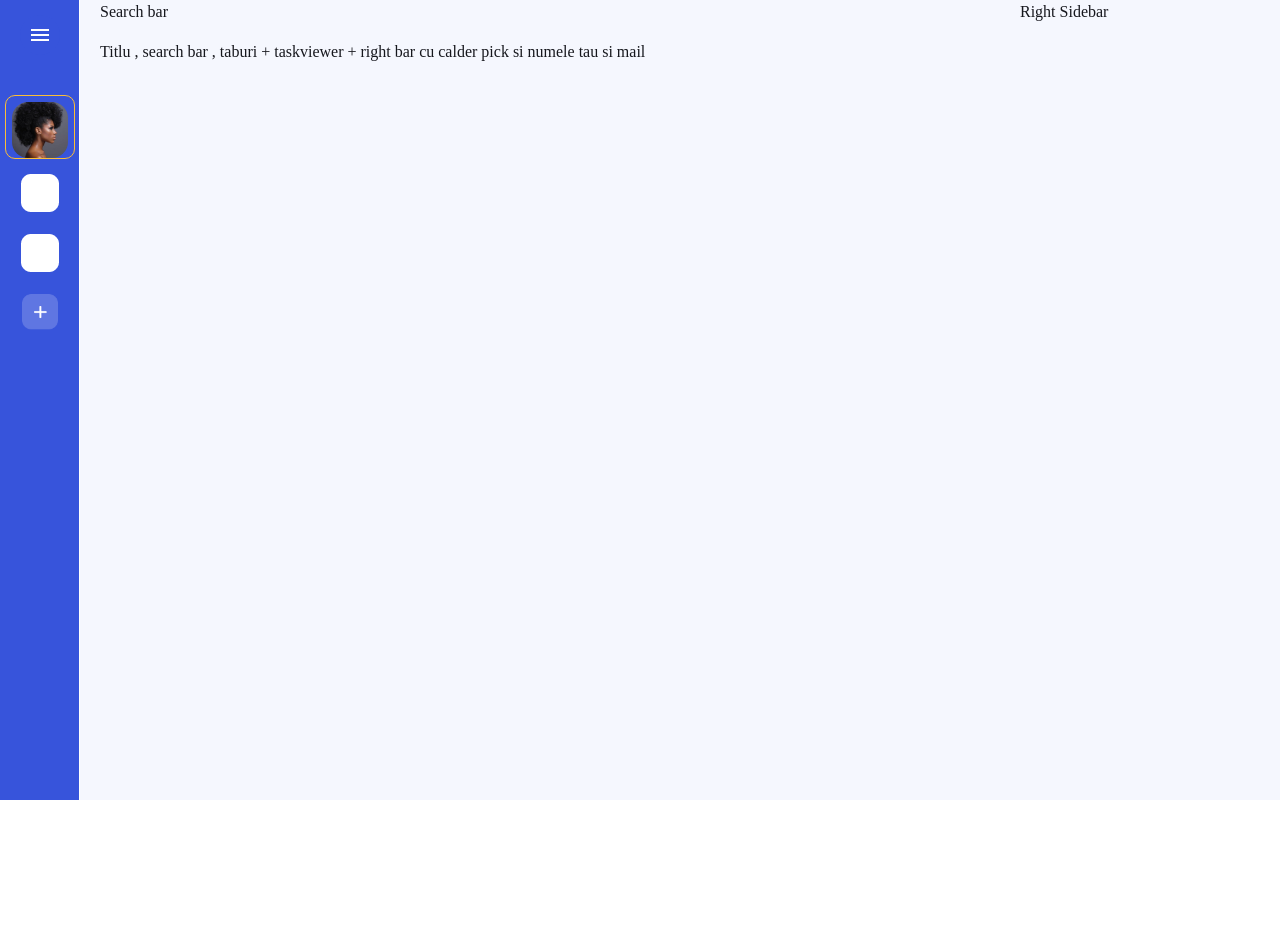
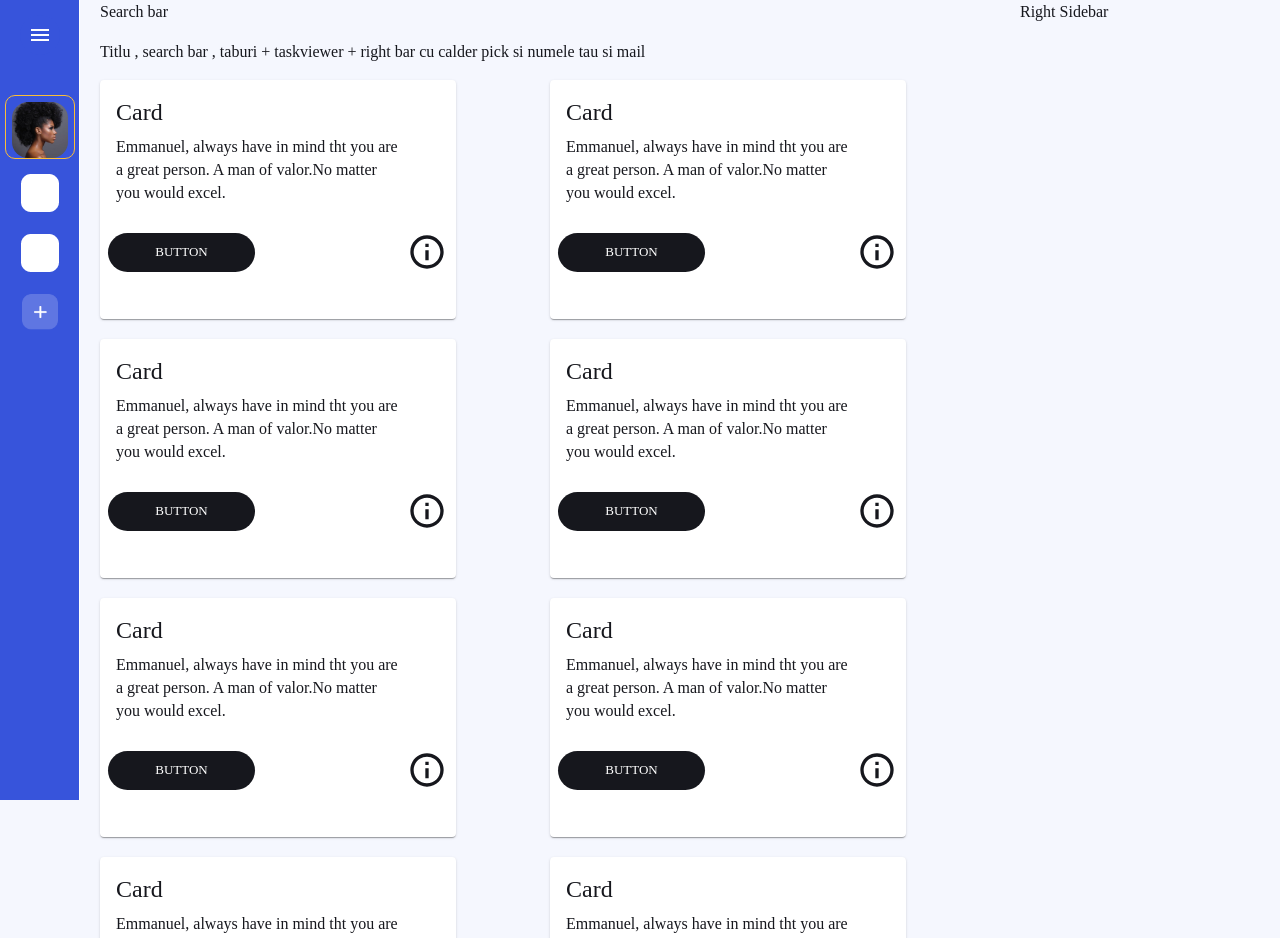
Before and after one commit to SkillBrain-com/pluto-internship, a React (Create React App) app: page /tasks in a window 1280 px wide. Shown: the top 938 px of the page. Before the commit the page ends 800 px from the top, so only its background shows below. Built offline with nearby package versions, Linux system fonts and the light colour scheme; a web font is replaced by a local one.

Commit message:
am facut gridul task viewer-ului

```diff
--- /dev/null
+++ b/src/components/shared/task-viewer/TaskViewer.jsx
@@ -0,0 +1,45 @@
+import React from "react";
+import { Box } from "@mui/material";
+import { styled } from "@mui/material/styles";
+import BasicCard from "../card-component/Card-Component";
+
+const StyledBox = styled(Box)(({ theme }) => ({
+  "&": {
+    display: "grid",
+    gridTemplateColumns: "repeat(3, 1fr)",
+    width: "100%",
+    backgroundColor: "#F5F7FE",
+    minHeight: "100vh",
+    rowGap: "20px",
+    "@media (min-width: 1921px)": {
+      gridTemplateColumns: "repeat(4, 1fr)",
+    },
+    "@media (max-width: 1450px)": {
+      gridTemplateColumns: "repeat(2, 1fr)",
+    },
+    "@media (max-width: 1076px)": {
+      gridTemplateColumns: "repeat(1, 1fr)",
+    },
+  },
+}));
+
+const TaskViewer = () => {
+  return (
+    <StyledBox>
+      <BasicCard />
+      <BasicCard />
+      <BasicCard />
+      <BasicCard />
+      <BasicCard />
+      <BasicCard />
+      <BasicCard />
+      <BasicCard />
+      <BasicCard />
+      <BasicCard />
+      <BasicCard />
+      <BasicCard />
+    </StyledBox>
+  );
+};
+
+export default TaskViewer;
--- a/src/pages/Tasks.jsx
+++ b/src/pages/Tasks.jsx
@@ -1,5 +1,6 @@
 import { useState } from "react";
 import PageLayout from "../components/shared/page-layout/PageLayout";
+import TaskViewer from "../components/shared/task-viewer/TaskViewer";
 
 const Tasks = () => {
   const [fakeStatus, setFakeStatus] = useState([
@@ -32,6 +33,7 @@ const Tasks = () => {
         Titlu , search bar , taburi + taskviewer + right bar cu calder pick si
         numele tau si mail
       </p>
+      <TaskViewer />
 
       {/* la click pe task => redirect in TaskCardDetailsPage link task/1 etc  */}
       {/* + Create task modala de create #florin  si edit si delete */}
```
